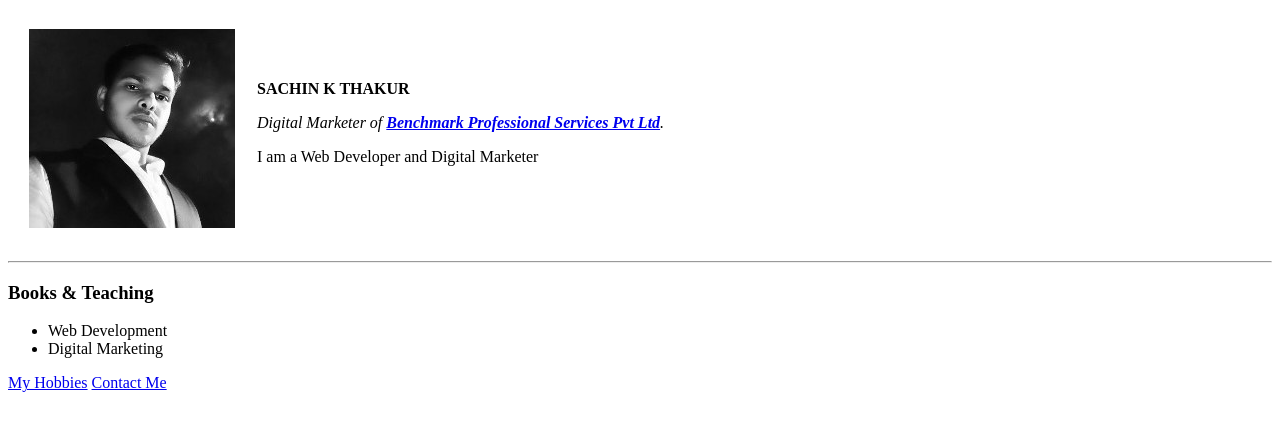
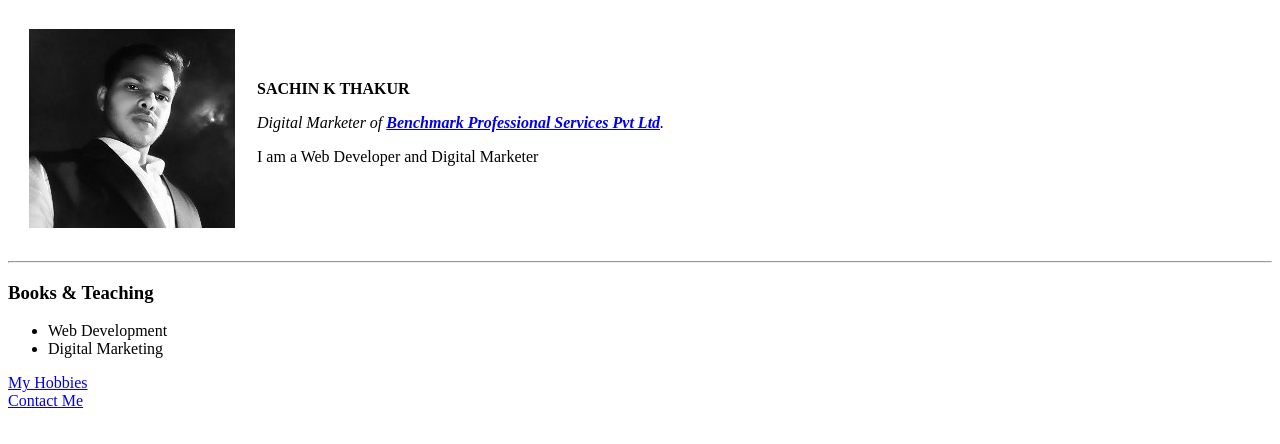
Before and after one commit to sachink97/cv, a plain HTML site: page index.html in a window 1280 px wide. Drawn offline with Linux system fonts and the light colour scheme.

Commit message:
Update index.html

```diff
--- a/index.html
+++ b/index.html
@@ -21,9 +21,8 @@
     <li>Web Development</li>
     <li>Digital Marketing</li>
   </ul>
-  <a href="myhobbies.html">My Hobbies</a>
+  <a href="myhobbies.html">My Hobbies</a><br>
   <a href="Contact-me.html">Contact Me</a>
-
 
 </body>
 
```
